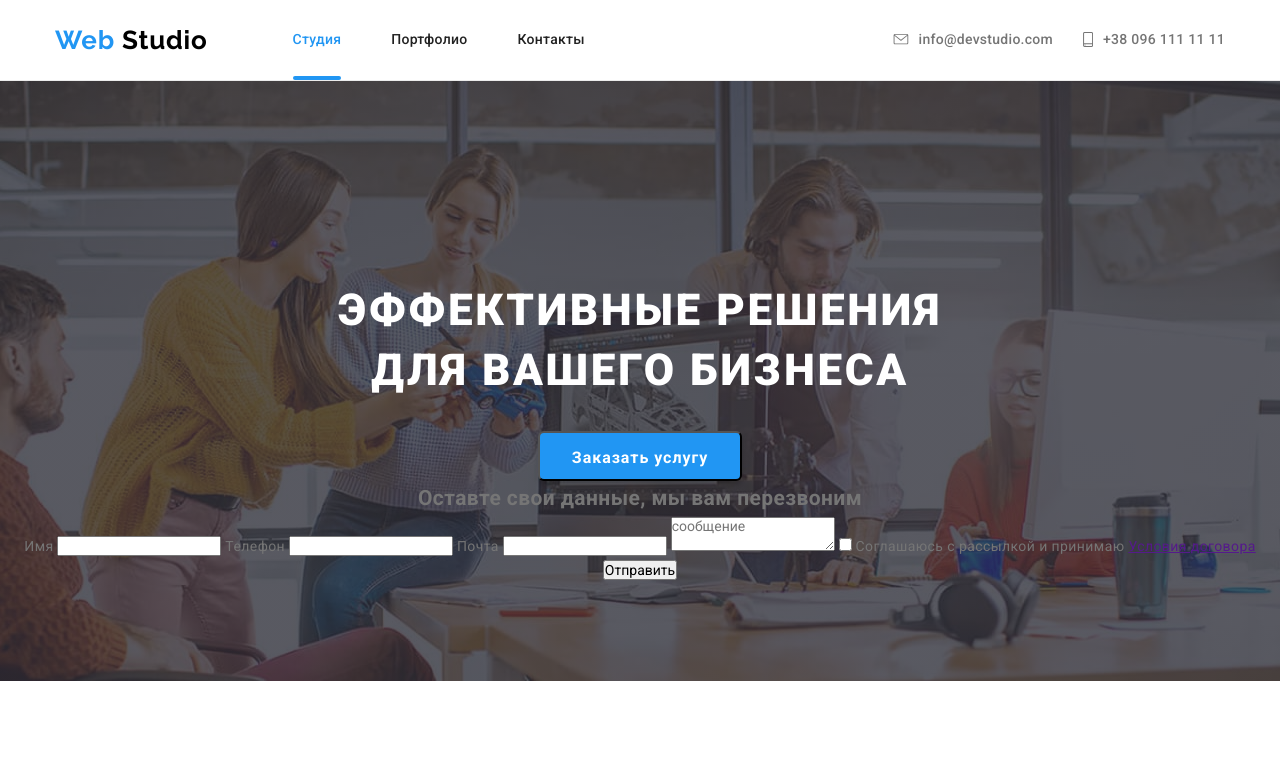
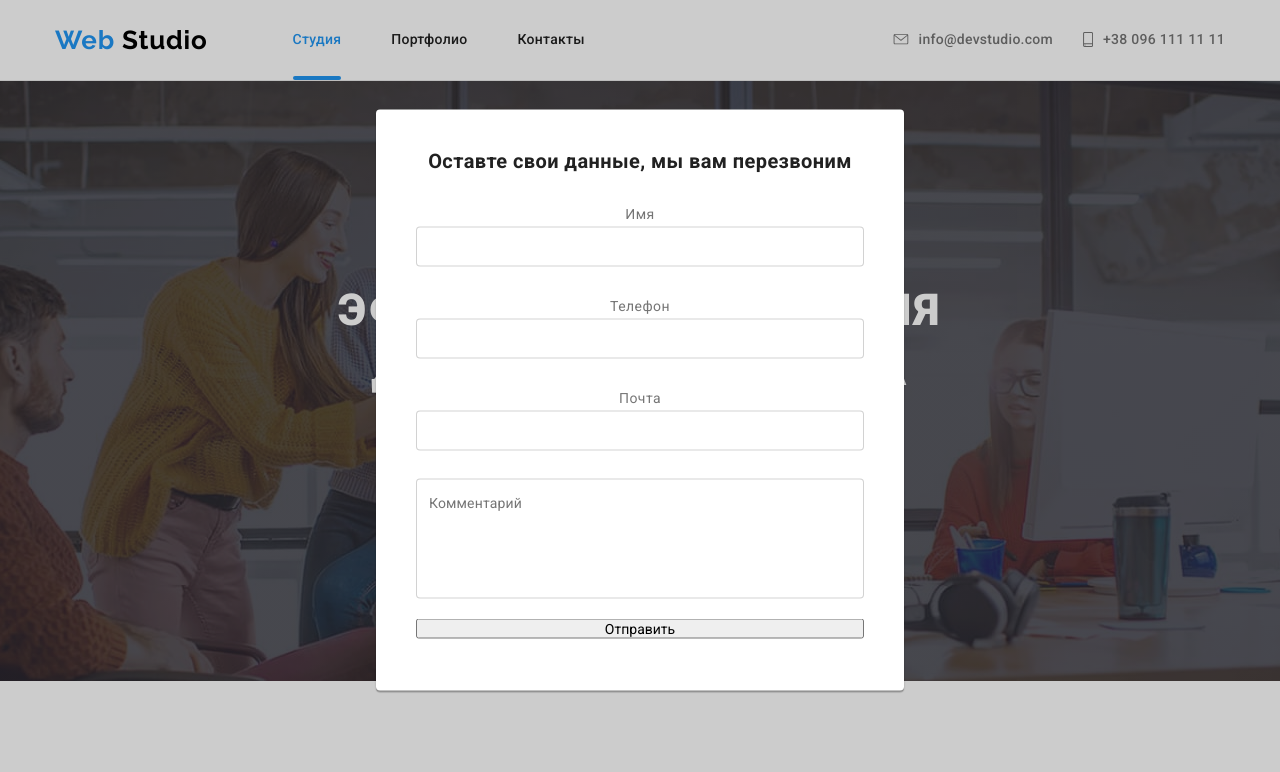
Before and after one commit to Vadim-Vatrya/goit-markup-hw-06, a plain HTML site: page index.html in a window 1280 px wide. Shown: the top 772 px of the page. Drawn offline with nearby package versions, Linux system fonts and the light colour scheme.

Commit message:
Оформление модального окна

```diff
--- a/css/style.css
+++ b/css/style.css
@@ -745,3 +745,87 @@ header {
   box-shadow: 1px 4px 6px rgba(0, 0, 0, 0.16), 0px 4px 4px rgba(0, 0, 0, 0.06),
     0px 1px 1px rgba(0, 0, 0, 0.12);
 }
+
+/* Модальная кнопка */
+
+.backdrop {
+  position: fixed;
+  top: 0;
+  left: 0;
+  width: 100%;
+  height: 100%;
+  display: flex;
+  /* flex-wrap: wrap; */
+  align-items: center;
+  justify-content: center;
+  z-index: 1;
+  background: rgba(0, 0, 0, 0.2);
+  transition: opacity 250ms cubic-bezier(0.4, 0, 0.2, 1),
+    visibility 250ms cubic-bezier(0.4, 0, 0.2, 1);
+}
+
+.modal-form {
+  position: absolute;
+  top: 50%;
+  left: 50%;
+  transform: translate(-50%, -50%);
+  width: 528px;
+  height: 581px;
+  display: flex;
+  flex-direction: column;
+  background-color: var(--primary-white-color);
+  padding: 40px;
+  box-shadow: 0px 1px 3px rgba(0, 0, 0, 0.12), 0px 1px 1px rgba(0, 0, 0, 0.14),
+    0px 2px 1px rgba(0, 0, 0, 0.2);
+  border-radius: 4px;
+}
+
+.modal-form-title {
+  display: block;
+  font-style: normal;
+  font-weight: bold;
+  font-size: 20px;
+  line-height: 1.15;
+  text-align: center;
+  color: #212121;
+  margin-bottom: 30px;
+}
+
+.modal-form-input-wrapper {
+  position: relative;
+  margin-bottom: 28px;
+}
+
+.modal-form-input {
+  width: 448px;
+  height: 40px;
+  border: 1px solid rgba(33, 33, 33, 0.2);
+  border-radius: 4px;
+}
+
+.modal-form-message {
+  resize: none;
+  width: 448px;
+  height: 120px;
+  padding: 16px 12px;
+  border: 1px solid rgba(33, 33, 33, 0.2);
+  border-radius: 4px;
+  margin-bottom: 20px;
+  font-family: Roboto;
+  font-style: normal;
+  font-weight: normal;
+  line-height: 1.14;
+  letter-spacing: 0.01em;
+  color: var(--primary-text-color);
+}
+
+.checkbox {
+  position: absolute;
+  width: 1px;
+  height: 1px;
+  margin: -1px;
+  border: 0;
+  padding: 0;
+  clip: rect(0 0 0 0);
+  overflow: hidden;
+}
--- a/index.html
+++ b/index.html
@@ -13,7 +13,9 @@
   </head>
 
   <body>
+
     <!--Шапка сайта-->
+
     <header class="header">
       <div class="container">
         <nav class="navigation">
@@ -78,44 +80,37 @@
 
           <!-- Бэкдроп и Модалка -->
 
-          <div>
+          <div class="backdrop is-hidden">
             <form action="" class="modal-form">
               <h2 class="modal-form-title">
                 Оставте свои данные, мы вам перезвоним
               </h2>
+              <div class="modal-form-input-wrapper">
                 <label>
                   Имя
-                <input
-                  class="modal-form-input"
-                  type="text"
-                  name="name"
-                  autocomplete="name"
-                />
+                  <input class="modal-form-input" type="text" name="name" autocomplete="name" />
                 </label>
+              </div>
+              <div class="modal-form-input-wrapper">
                 <label>
                   Телефон
-                <input
-                  class="modal-form-input"
-                  type="text"
-                  name="tel"
-                  autocomplete="tel"
-                />
+                  <input class="modal-form-input" type="tel" name="tel" autocomplete="tel" />
                 </label>
+              </div>
+
+              <div class="modal-form-input-wrapper">
                 <label>
                   Почта
-                <input
-                  class="modal-form-input"
-                  type="text"
-                  name="email"
-                  autocomplete="email"
-                />
+                  <input class="modal-form-input" type="email" name="email" autocomplete="email" />
                 </label>
+              </div>
+
 
               <textarea
                 class="modal-form-message"
                 name="user-message"
                 id="comments"
-                placeholder="сообщение"
+                placeholder="Комментарий"
               ></textarea>
               <label class="checkbox">
 <input class="modal-form-checkbox" type="checkbox" name="checkbox"/>
```
Lines whose indentation alone changed are shown as unchanged.
